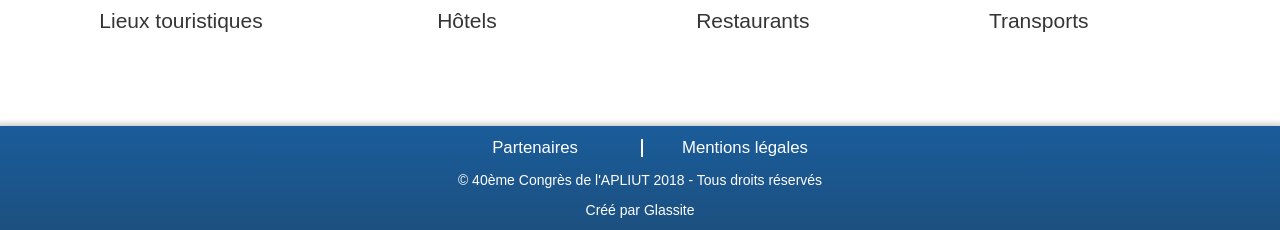
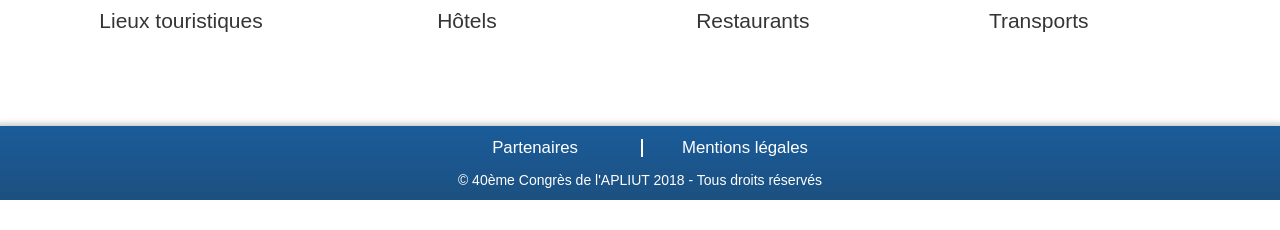
Before and after one commit to Hydroxycarbamide/PTUT2017, a PHP site: page /testindex.php in a window 1280 px wide. Shown: the part 1428-1658 px from the top of the page. After the commit the page ends 1628 px from the top, so only its background shows below. Run offline with PHP 8.4, Linux system fonts and the light colour scheme; some libraries are stand-ins or nearby versions; some web fonts are replaced.

Commit message:
Retrait signature glassite dans page de connexion admin

```diff
--- a/testindex.php
+++ b/testindex.php
@@ -249,7 +249,6 @@
 </div>
 <div class="credits">
 	<p>© 40ème Congrès de l'APLIUT 2018 - Tous droits réservés</p>
-	<p>Créé par Glassite</p>
 </div>	</footer>
 
 </body>
```
